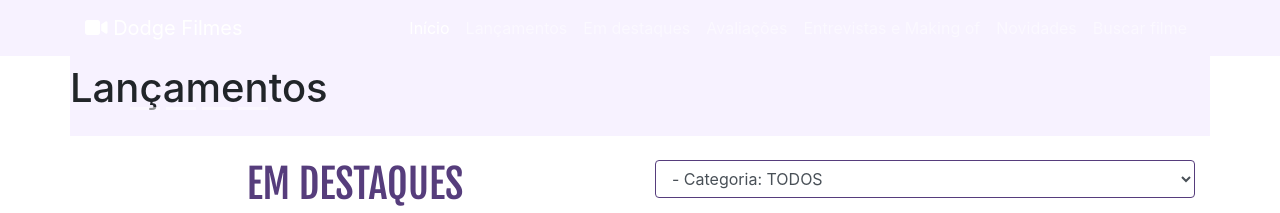
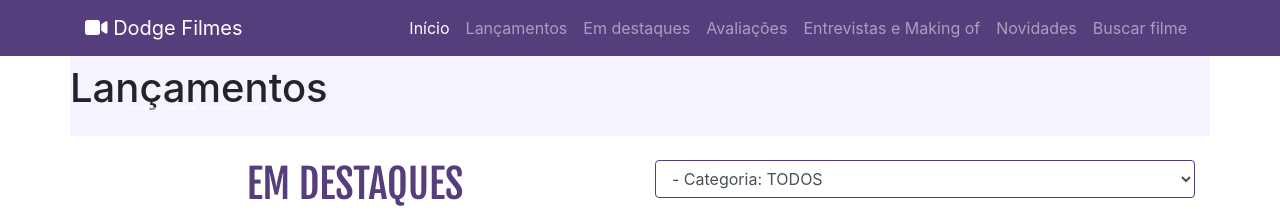
Before and after one commit to guilhermefcarv/dodge-filmes, a plain HTML site: page index.html in a window 1280 px wide. Shown: the top 213 px of the page. Drawn offline with nearby package versions, Linux system fonts and the light colour scheme; files that its build step writes are made by us from their sources; no server answers.

Commit message:
Update index.html

```diff
--- a/index.html
+++ b/index.html
@@ -18,7 +18,7 @@
 
 <body>
 
-    <nav style="background-color:#f7f2ff" class="navbar navbar-expand-lg navbar-dark fixed-top">
+    <nav style="background-color:#563d7c" class="navbar navbar-expand-lg navbar-dark fixed-top">
         <div class="container">
             <a class="navbar-brand" href="#"><i class="fas fa-video"></i> Dodge Filmes</a>
             <button class="navbar-toggler" type="button" data-toggle="collapse" data-target="#navbarResponsive"
```
